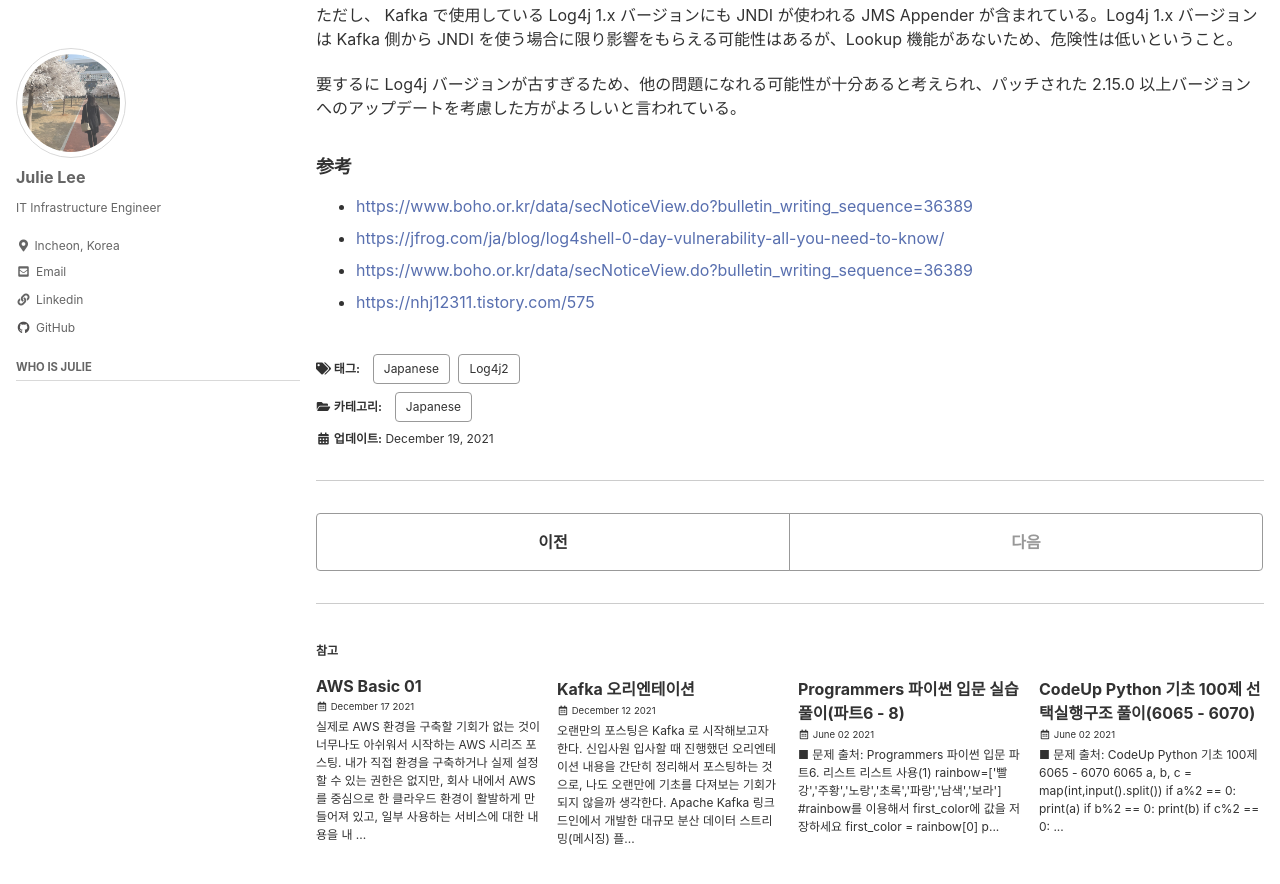
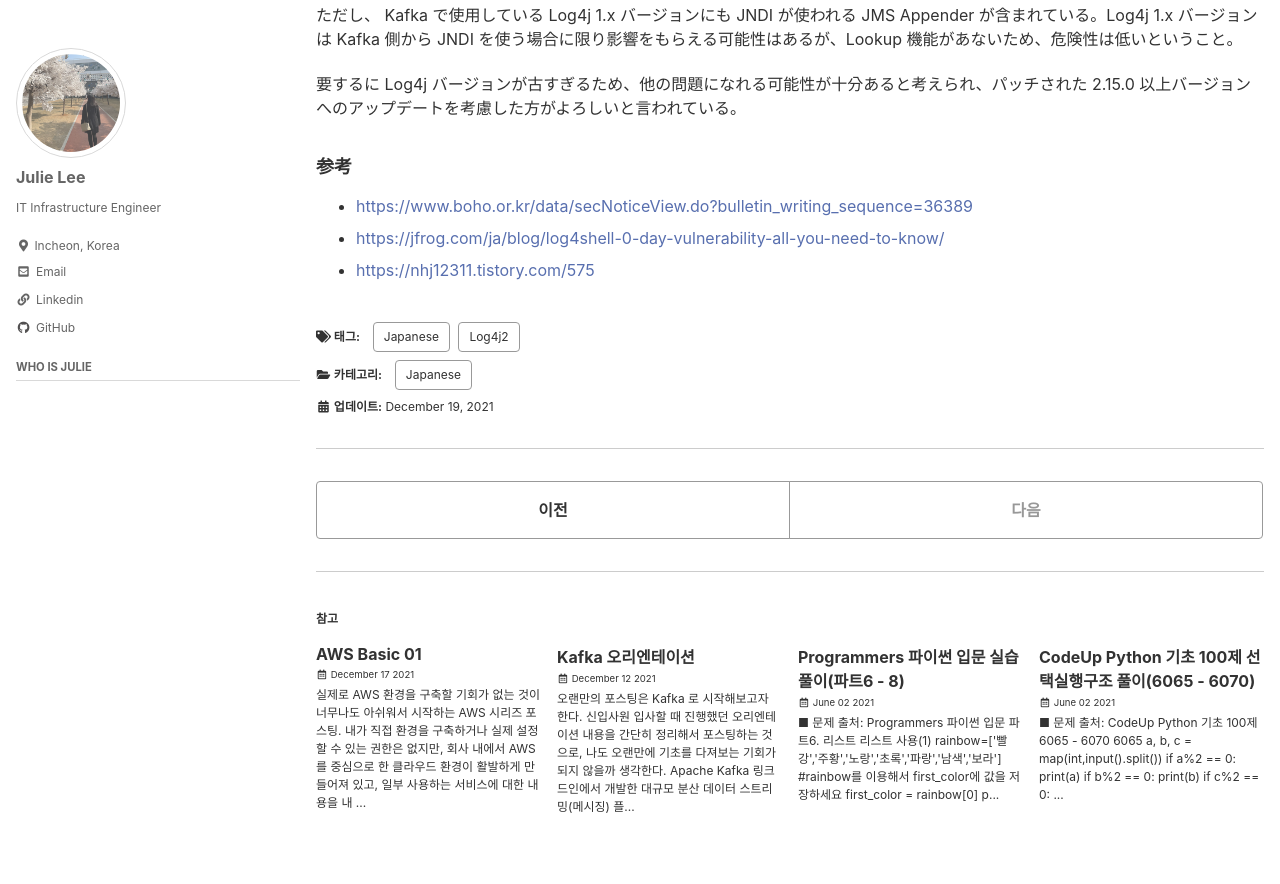
Before and after one commit to smilejulie0812/smilejulie0812.github.io, a Jekyll site: the page built from _posts/2021-12-19-log4j2vulnerabilityisuue.md, in a window 1280 px wide and 900 px high, scrolled down 1986 px. Shown: the top 884 px of the window. Built offline with Jekyll 4.4.1, drawn with Linux system fonts in a browser that asks for light colours; cached includes are drawn as plain includes; part of the change alters nothing that is shown.

Commit message:
Update 2021-12-19-log4j2vulnerabilityisuue.md

```diff
--- a/_posts/2021-12-19-log4j2vulnerabilityisuue.md
+++ b/_posts/2021-12-19-log4j2vulnerabilityisuue.md
@@ -87,5 +87,4 @@ Elastic Stack の中では Elasticsearch と Logstash で Log4j を使ってい
 
 * [https://www.boho.or.kr/data/secNoticeView.do?bulletin_writing_sequence=36389](https://www.boho.or.kr/data/secNoticeView.do?bulletin_writing_sequence=36389)
 * [https://jfrog.com/ja/blog/log4shell-0-day-vulnerability-all-you-need-to-know/](https://jfrog.com/ja/blog/log4shell-0-day-vulnerability-all-you-need-to-know/)
-* [https://www.boho.or.kr/data/secNoticeView.do?bulletin_writing_sequence=36389](https://www.boho.or.kr/data/secNoticeView.do?bulletin_writing_sequence=36389)
 * [https://nhj12311.tistory.com/575](https://nhj12311.tistory.com/575)
```
